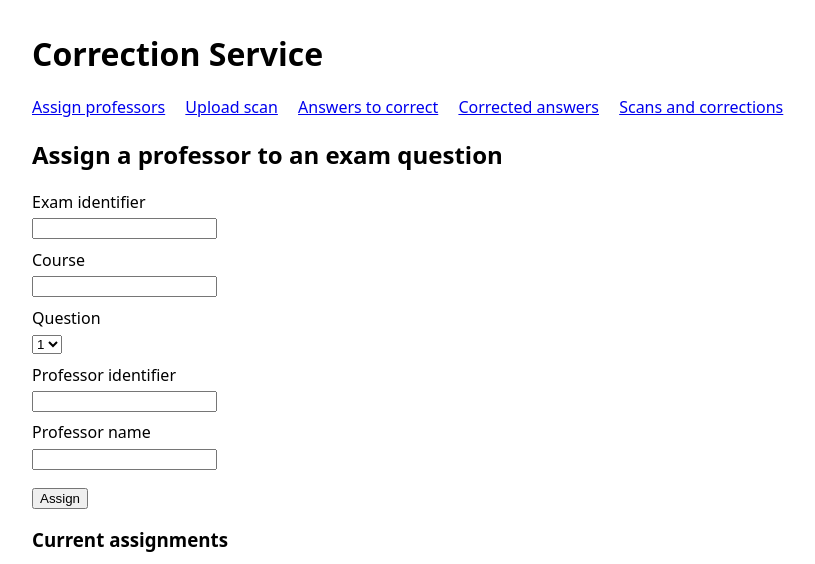
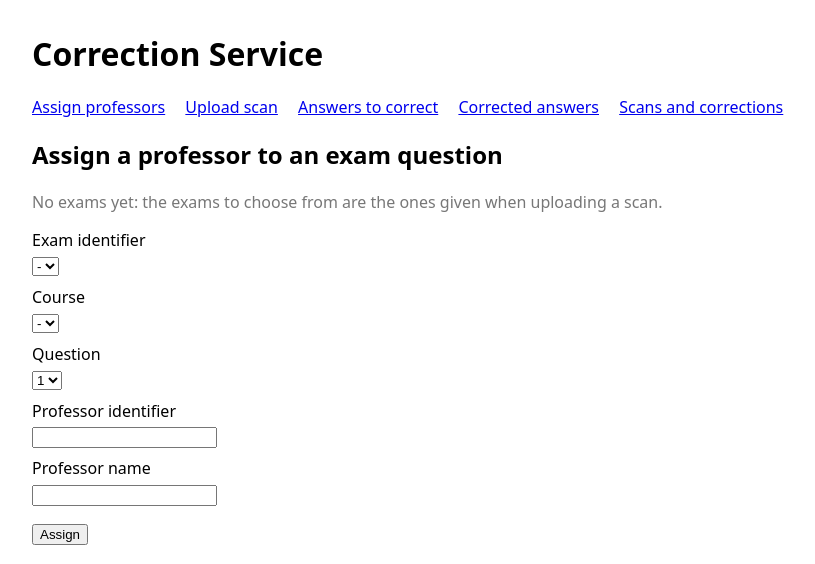
Before and after one commit to samir-natvarlal-a22207165/ADINT_Projeto_National_exams, a Flask app: page /assignments in a window 1280 px wide. Shown: the top 564 px of the page, without its empty margins (128-943 px from the left). Run offline with Flask 3, Linux system fonts and the light colour scheme.

Commit message:
dropdown fix

```diff
--- a/correction_service/app.py
+++ b/correction_service/app.py
@@ -52,6 +52,14 @@ def assigned_professor(answer, assignments):
     return None
 
 
+def scanned_exams():
+    """(exam identifiers, courses) given in the saved uploads, for the dropdowns of AD_4."""
+    pdfs = ExamCorrectionPdf.query.filter(ExamCorrectionPdf.confirmed.is_(True))
+    exam_ids = pdfs.filter(ExamCorrectionPdf.exam_id.isnot(None)).with_entities(ExamCorrectionPdf.exam_id).distinct()
+    courses = pdfs.filter(ExamCorrectionPdf.course.isnot(None)).with_entities(ExamCorrectionPdf.course).distinct()
+    return sorted(e for (e,) in exam_ids), sorted((c for (c,) in courses), key=str.lower)
+
+
 @app.route("/")
 def index():
     return redirect(url_for("list_assigned"))
@@ -60,9 +68,15 @@ def index():
 # AD_4 - assign professors to the correction of a specific exam question
 @app.route("/assignments", methods=["GET", "POST"])
 def assignments():
+    exam_ids, courses = scanned_exams()
     if request.method == "POST":
         try:
             exam_id, course = parse_exam(request.form)
+            # the dropdowns only offer the exams of the uploaded scans
+            if exam_id is not None and exam_id not in exam_ids:
+                raise ValueError("exam %d is not in any uploaded scan" % exam_id)
+            if course is not None and course not in courses:
+                raise ValueError("course '%s' is not in any uploaded scan" % course)
             question = parse_positive_int(request.form.get("question_number"), "question number")
             if question > QUESTIONS:
                 raise ValueError("question number must be between 1 and %d" % QUESTIONS)
@@ -94,7 +108,10 @@ def assignments():
     rows = ProfessorAssignment.query.order_by(
         ProfessorAssignment.exam_id, ProfessorAssignment.course, ProfessorAssignment.question_number
     ).all()
-    return render_template("assignments.html", assignments=rows, questions=range(1, QUESTIONS + 1))
+    return render_template(
+        "assignments.html", assignments=rows, questions=range(1, QUESTIONS + 1),
+        exam_ids=exam_ids, courses=courses,
+    )
 
 
 def read_upload(data):
--- a/correction_service/templates/assignments.html
+++ b/correction_service/templates/assignments.html
@@ -1,12 +1,21 @@
 {% extends "base.html" %}
 {% block content %}
 <h2>Assign a professor to an exam question</h2>
+{% if not exam_ids and not courses %}
+<p class="muted">No exams yet: the exams to choose from are the ones given when uploading a scan.</p>
+{% endif %}
 <form method="post">
   <label for="exam_id">Exam identifier</label>
-  <input type="text" name="exam_id" id="exam_id" value="{{ request.form.get('exam_id', '') }}">
+  <select name="exam_id" id="exam_id">
+    <option value="">-</option>
+    {% for e in exam_ids %}<option value="{{ e }}" {% if request.form.get('exam_id') == e|string %}selected{% endif %}>{{ e }}</option>{% endfor %}
+  </select>
 
   <label for="course">Course</label>
-  <input type="text" name="course" id="course" value="{{ request.form.get('course', '') }}">
+  <select name="course" id="course">
+    <option value="">-</option>
+    {% for c in courses %}<option value="{{ c }}" {% if request.form.get('course') == c %}selected{% endif %}>{{ c }}</option>{% endfor %}
+  </select>
 
   <label for="question_number">Question</label>
   <select name="question_number" id="question_number">
```
